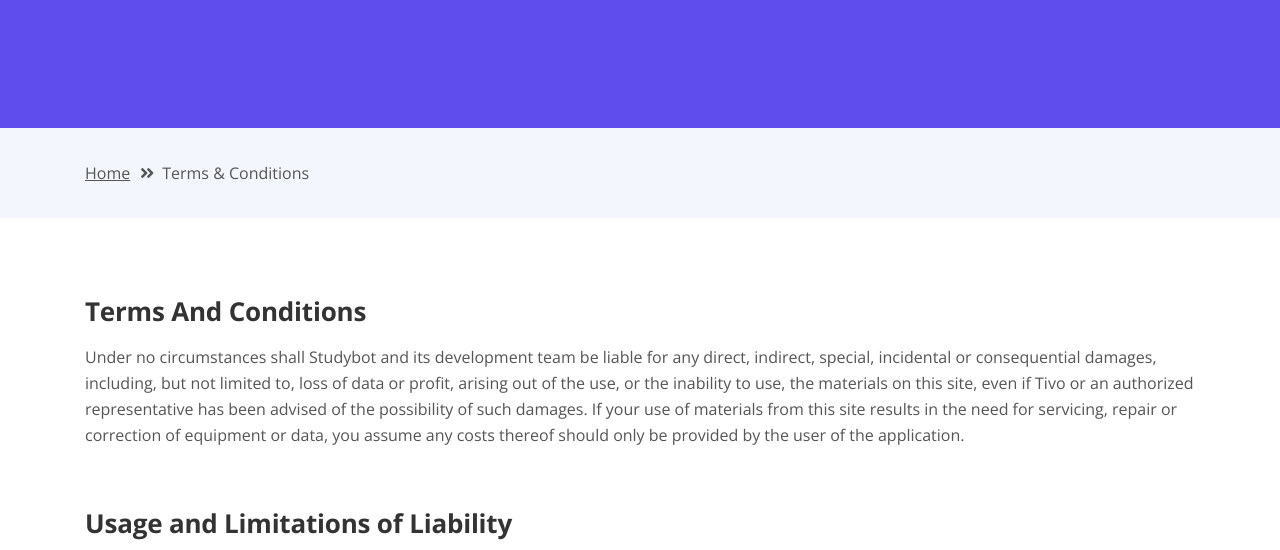
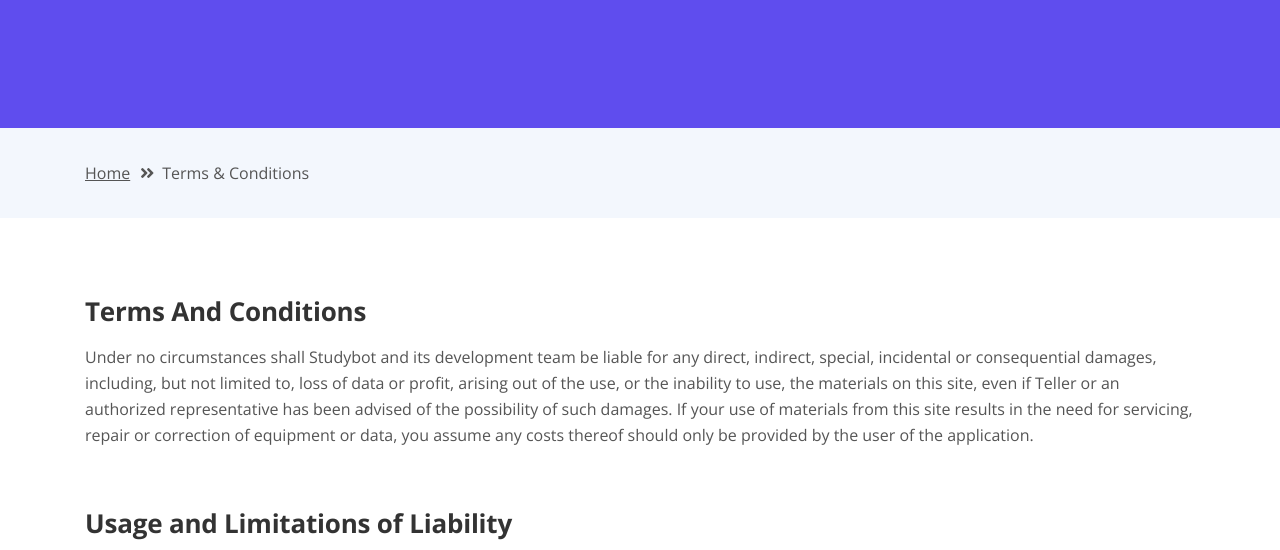
Before and after one commit to doapply/doapply.study, a plain HTML site: page terms-conditions.html in a window 1280 px wide. Shown: the part 250-800 px from the top of the page. Drawn offline with nearby package versions, Linux system fonts and the light colour scheme.

Commit message:
Wording updates

```diff
--- a/terms-conditions.html
+++ b/terms-conditions.html
@@ -118,7 +118,7 @@
 
                     <div class="text-container">
                         <h3>Terms And Conditions</h3>
-                        <p>Under no circumstances shall Studybot and its development team be liable for any direct, indirect, special, incidental or consequential damages, including, but not limited to, loss of data or profit, arising out of the use, or the inability to use, the materials on this site, even if Tivo or an authorized representative has been advised of the possibility of such damages. If your use of materials from this site results in the need for servicing, repair or correction of equipment or data, you assume any costs thereof should only be provided by the user of the application.</p>
+                        <p>Under no circumstances shall Studybot and its development team be liable for any direct, indirect, special, incidental or consequential damages, including, but not limited to, loss of data or profit, arising out of the use, or the inability to use, the materials on this site, even if Teller or an authorized representative has been advised of the possibility of such damages. If your use of materials from this site results in the need for servicing, repair or correction of equipment or data, you assume any costs thereof should only be provided by the user of the application.</p>
                     </div> <!-- end of text-container -->
 
                     <div class="text-container">
```
